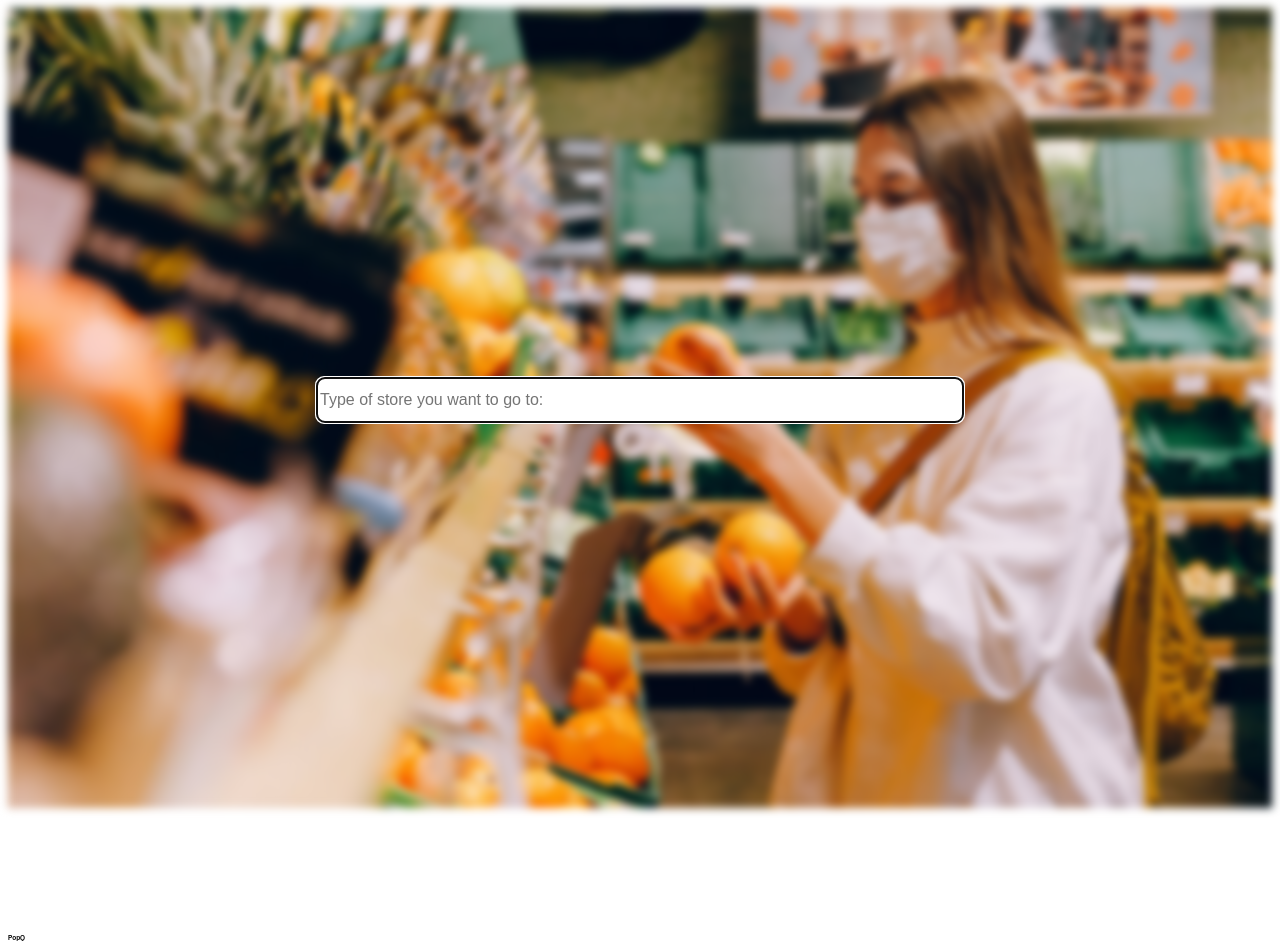
After one commit to stanleyjzheng/IOhackHackathon2020, a Flask app: template queueing/templates/index.html in a window 1280 px wide. The commit adds this page. Run offline with Flask 2, Linux system fonts and the light colour scheme; the template is opened without the code that fills it, so the values that code supplies are empty.

Commit message:
added home page

```diff
--- /dev/null
+++ b/queueing/templates/index.html
@@ -0,0 +1,62 @@
+<!DOCTYPE html>
+<html lang="en">
+<head>
+<meta name="viewport" content="width=device-width, initial-scale=1.0">
+<style>
+    body, html {
+        height:100%;
+        font-family: Arial, Helvetica, sans-serif;
+    }
+
+.title{
+    color:black;
+    font-size:20%;
+    margin-top: 10%;
+
+
+}
+.image{
+        /* The image used */
+    background-image: url("pic.jpeg");
+
+    /* Add the blur effect */
+    filter: blur(4px);
+    -webkit-filter: blur(4px);
+
+    /* Full height */
+    height: 100%;
+
+    /* Center and scale the image nicely */
+    background-repeat: no-repeat;
+    background-attachment:fixed;
+    background-size:cover;
+}
+.search_box{
+    width:50%;
+    height:5%;
+    margin: 0;
+    position: absolute;
+    top: 50%;
+    left: 50%;
+    transform: translate(-50%, -50%);
+    font-size:100%;
+    border-radius:8px;
+    background-color:white;
+    border-color:white;
+
+}
+</style>
+</head>
+<body>
+    <div class="image"></div>
+
+    <div class="title">
+        <h1>PopQ</h1>
+    </div>
+
+    <div>
+        <input class="search_box" type="text" placeholder="Type of store you want to go to:" autofocus>
+    </div>
+</body>
+
+</html>
--- a/queueing/templates/signin.html
+++ b/queueing/templates/signin.html
@@ -23,6 +23,7 @@
 
         <button onclick="document.location = 'signin2.html'">Next</button>
     </div>
+
 </body>
 
 </html>
```
Also changed, not shown: queueing/templates/index.css (added, +26 -0 lines), queueing/templates/pic.jpeg (added), queueing/templates/test.jpg (added).
